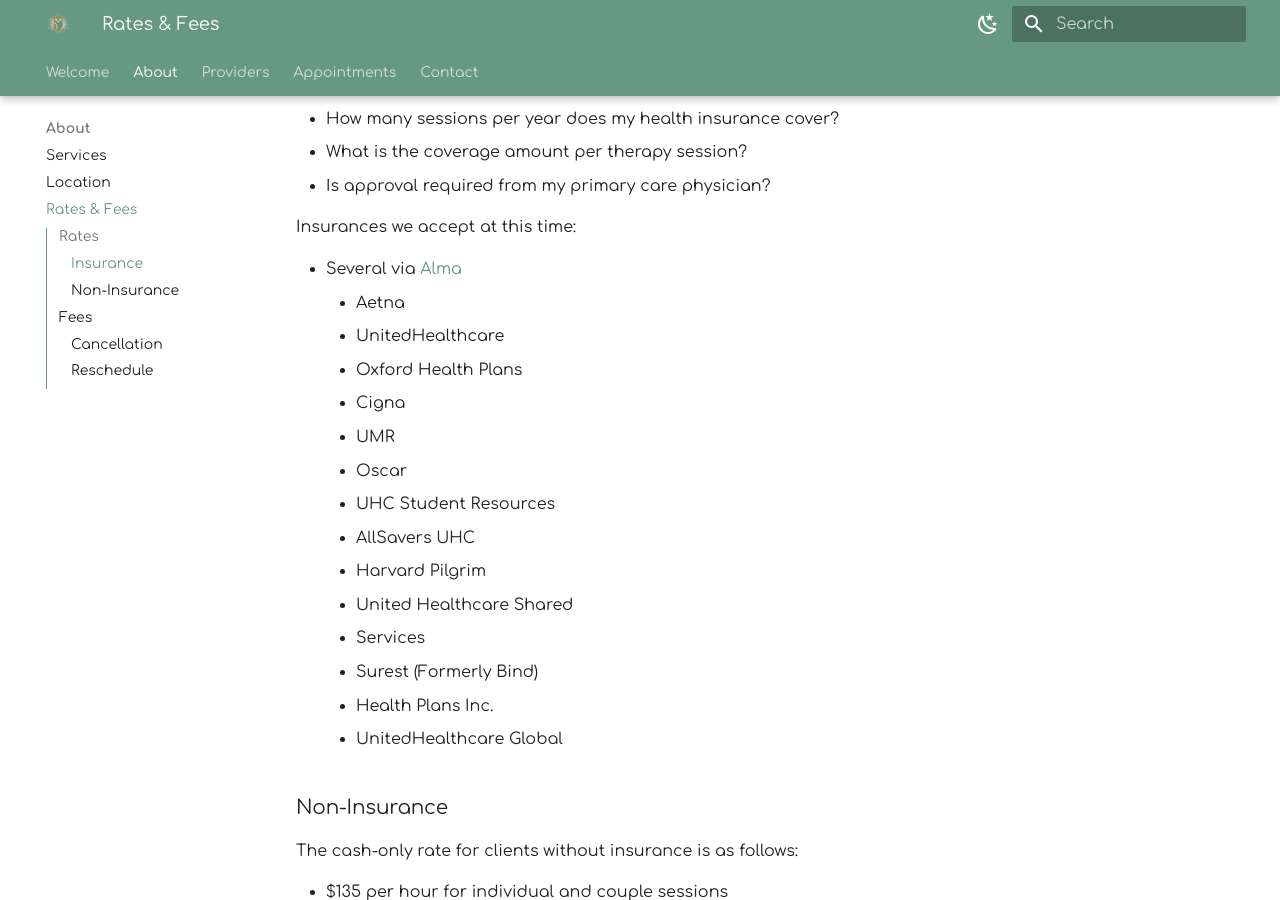
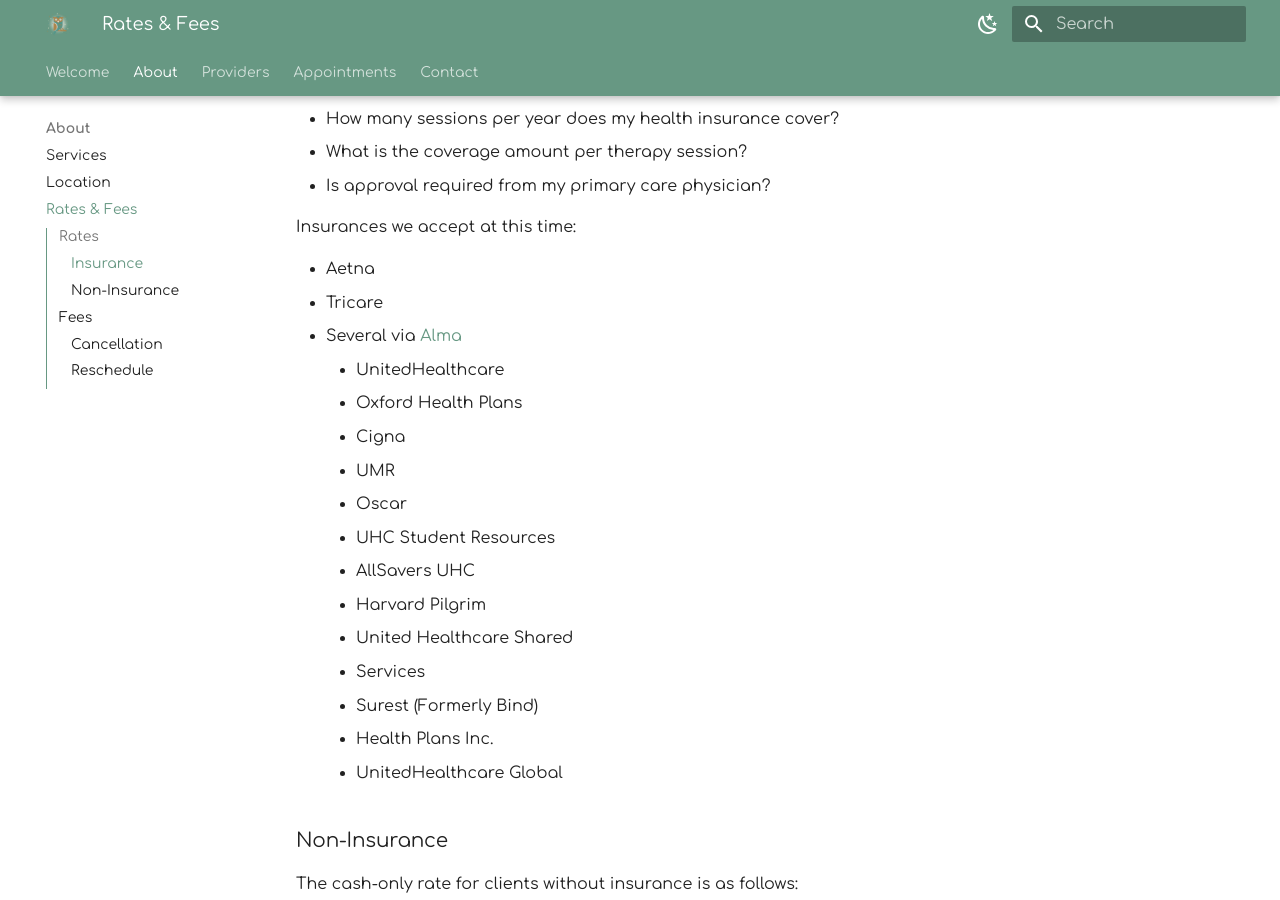
Before and after one commit to motm-therapy/website, an MkDocs documentation site: the page built from docs/rates.md, in a window 1280 px wide and 900 px high, scrolled down 386 px. Built offline with MkDocs 1.6.1 and Material for MkDocs 9.7.7, drawn with Linux system fonts in a browser that asks for light colours; plug-ins that fetch from the network failed and are left out.

Commit message:
Update rates.md

```diff
--- a/docs/rates.md
+++ b/docs/rates.md
@@ -20,9 +20,9 @@ Please check your coverage carefully by asking the following questions:
 
 Insurances we accept at this time:
 
-
+- Aetna
+- Tricare
 - Several via [Alma](https://motmtherapy.com/alma)
-    - Aetna
     - UnitedHealthcare
     - Oxford Health Plans
     - Cigna
```
